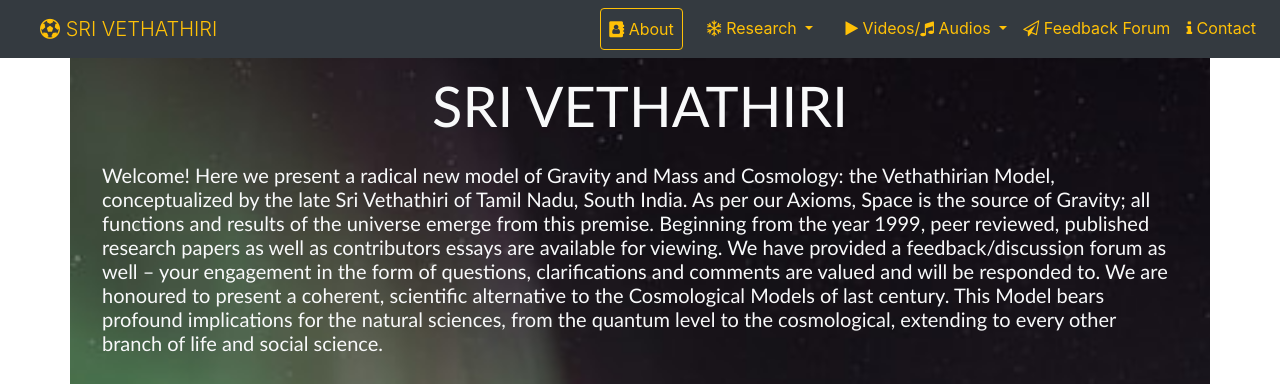
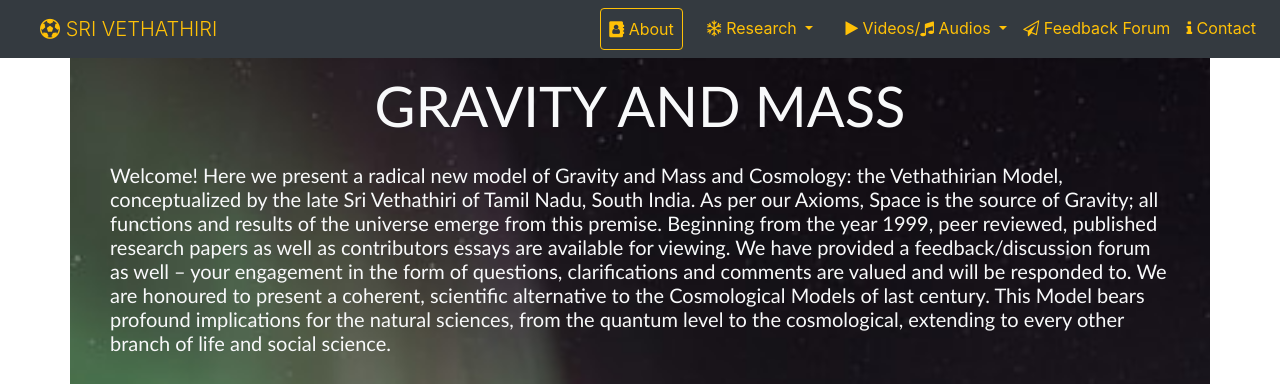
Before and after one commit to aklyny/srivedha-repo, a plain HTML site: page index.html in a window 1280 px wide. Shown: the top 384 px of the page. Drawn offline with nearby package versions, Linux system fonts and the light colour scheme.

Commit message:
title change

```diff
--- a/css/style.css
+++ b/css/style.css
@@ -22,7 +22,7 @@ div.scroll {
   padding: 20px;
 }
 #land .jumbotron{
-    background:url(../north.jpg);
+    background:url(../img/north.jpg);
     background-position: center center !important;
     background-repeat: no-repeat;
     background-size: cover !important;
--- a/index.html
+++ b/index.html
@@ -3,7 +3,7 @@
 <head>
 	<meta charset="UTF-8">
 	<meta name="viewport" content="width=device-width, initial-scale=1.0">
-	<title>Sri Vethathiri</title>
+	<title>Gravity & Mass </title>
 	<link rel="stylesheet" href="./css/style.css">
 	<link rel="stylesheet" href="https://maxcdn.bootstrapcdn.com/bootstrap/4.0.0/css/bootstrap.min.css">
 	<link rel="stylesheet" href="https://cdnjs.cloudflare.com/ajax/libs/font-awesome/4.7.0/css/font-awesome.min.css">
@@ -71,7 +71,7 @@
 	</nav>
 	<section id="land">
 		<div class=" jumbotron container mt-2 text-light" data-aos="fade-up">
-			<h1 class="text-center text-light display-4" style="font-weight: 100;">SRI VETHATHIRI </h1>
+			<h1 class="text-center text-light display-4" style="font-weight: 100;">GRAVITY AND MASS </h1>
 			<!-- <div class="row container ml-4" >
 				<div class="col-lg-6 col-md-12 container" data-aos="fade-up-right">
 					<img style="height: 300px; width: 100%;" src="img/1.jpg">
@@ -80,7 +80,7 @@
 			</div> -->
 			<div class="row" >
 				<div  class="col-lg-12 col-md-12 col-sm-12 mt-3 container">
-					<h5 class="text-light h5">
+					<h5 class="text-light h5 px-2">
 						Welcome!
 Here we present a radical new model of Gravity and Mass and Cosmology: the Vethathirian Model, conceptualized  by the late Sri Vethathiri of Tamil Nadu, South India.
 As per our Axioms, Space is the source of Gravity; all functions and results of the universe emerge from this premise.
```
Also changed, not shown: north.jpg (deleted).
